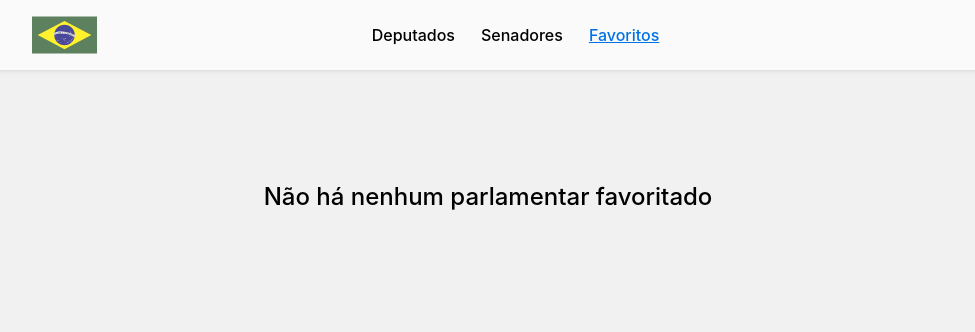
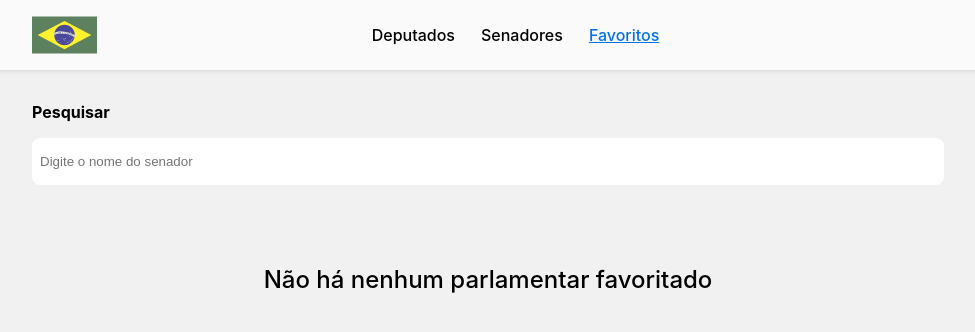
Before and after one commit to michelwene/Orma-Carbon, a Next.js app: page /favoritos in a window 1280 px wide. Shown: the top 332 px of the page, without its empty margins (152-1127 px from the left). Built offline with nearby package versions, Linux system fonts and the light colour scheme.

Commit message:
feat: search in the pages

```diff
--- a/components/InputSearch/index.tsx
+++ b/components/InputSearch/index.tsx
@@ -8,10 +8,20 @@ interface InputProps {
   placeholder?: string;
   type?: string;
   fullWidth?: boolean;
+  value?: string;
+  onChange?: (event: React.ChangeEvent<HTMLInputElement>) => void;
 }
 
 const InputSearch: ForwardRefRenderFunction<HTMLInputElement, InputProps> = (
-  { name, label, placeholder, type = "text", fullWidth = false },
+  {
+    name,
+    label,
+    placeholder,
+    type = "text",
+    fullWidth = false,
+    value,
+    onChange,
+  },
   ref
 ) => {
   return (
@@ -23,6 +33,9 @@ const InputSearch: ForwardRefRenderFunction<HTMLInputElement, InputProps> = (
         placeholder={placeholder}
         type={type}
         fullWidth={fullWidth}
+        value={value}
+        onChange={onChange}
+        autoComplete="off"
       />
     </Box>
   );
--- a/components/InputSearch/styles.ts
+++ b/components/InputSearch/styles.ts
@@ -13,7 +13,7 @@ export const Label = styled.label`
 
 export const Input = styled.input`
   padding: 1rem 0.5rem;
-  color: ${({ theme }) => theme.text.primary};
+  color: ${({ theme }) => theme.text.secondary};
   border: none;
 
   min-width: 300px;
--- /dev/null
+++ b/components/Pagination/index.tsx
@@ -0,0 +1,3 @@
+export function Pagination() {
+  return <h1>asd</h1>;
+}
--- /dev/null
+++ b/components/Pagination/styles.ts
@@ -0,0 +1 @@
+import styled from "styled-components";
--- a/pages/deputados/Content.tsx
+++ b/pages/deputados/Content.tsx
@@ -13,13 +13,13 @@ interface HomeProps {
 export function Content({ data }: HomeProps) {
   const { favorites } = useFavorite();
   return (
-    <Container maxWidth="md">
     <Box
       margin="2rem 0 0 0"
       displayFlex
       alignItems="center"
       justifyContent="center"
       columnGap="1rem"
+      fullWidth
     >
       <S.WrapperCards>
         {data && data.length > 0 ? (
@@ -35,6 +35,5 @@ export function Content({ data }: HomeProps) {
         )}
       </S.WrapperCards>
     </Box>
-    </Container>
   );
 }
--- a/pages/favoritos/Content.tsx
+++ b/pages/favoritos/Content.tsx
@@ -20,13 +20,13 @@ interface ContentProps {
 
 export function Content({ data }: ContentProps) {
   return (
-    <Container maxWidth="md">
     <Box
       margin="2rem 0 0 0"
       displayFlex
       alignItems="center"
       justifyContent="center"
       columnGap="1rem"
+      fullWidth
     >
       <S.WrapperCards>
         {data && data.length > 0 ? (
@@ -36,6 +36,5 @@ export function Content({ data }: ContentProps) {
         )}
       </S.WrapperCards>
     </Box>
-    </Container>
   );
 }
--- a/pages/favoritos/index.tsx
+++ b/pages/favoritos/index.tsx
@@ -5,9 +5,19 @@ import { EmptyMessage } from "@components/EmptyMessage";
 import Head from "next/head";
 import { useFavorite } from "../../context/FavoritesContext";
 import { Content } from "./Content";
+import { useState } from "react";
+import useDebounce from "@hooks/useDebounce";
+import InputSearch from "@components/InputSearch";
 
 export default function Favorites() {
   const { favorites } = useFavorite();
+  const [keyword, setKeyword] = useState("");
+  const debouncedSearchTerm = useDebounce(keyword, 500);
+
+  const filteredValue = favorites.filter((item) => {
+    return item.nome.toLowerCase().includes(debouncedSearchTerm.toLowerCase());
+  });
+
   return (
     <>
       <Head>
@@ -20,8 +30,18 @@ export default function Favorites() {
           alignItems="center"
           justifyContent="center"
           columnGap="1rem"
+          flexDirection="column"
         >
-          <Content data={favorites} />
+          <InputSearch
+            name="search"
+            label="Pesquisar"
+            placeholder="Digite o nome do senador"
+            type="text"
+            fullWidth
+            value={keyword}
+            onChange={(e) => setKeyword(e.target.value)}
+          />
+          <Content data={keyword.length > 0 ? filteredValue : favorites} />
         </Box>
       </Container>
     </>
--- a/pages/senadores/Content.tsx
+++ b/pages/senadores/Content.tsx
@@ -41,7 +41,7 @@ export function Content({ data }: ContentProps) {
             return <Card key={item.id} data={item} />;
           })
         ) : (
-          <EmptyMessage text="Não foi encontrado nenhum deputado" />
+          <EmptyMessage text="Não foi encontrado nenhum senador" />
         )}
       </S.WrapperCards>
     </Box>
```
Also changed, not shown: pages/deputados/index.tsx (+50 -6 lines), pages/senadores/index.tsx (+21 -6 lines). Lines whose indentation alone changed are shown as unchanged.
